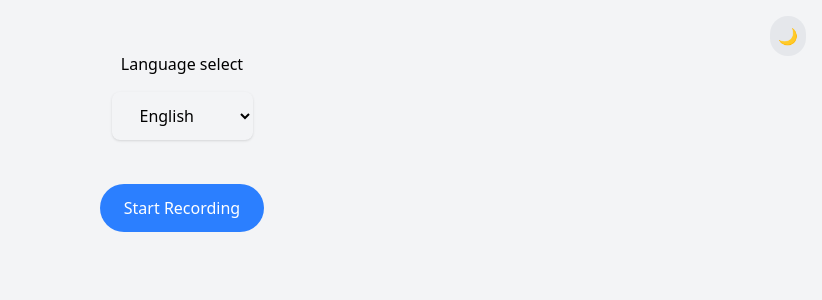
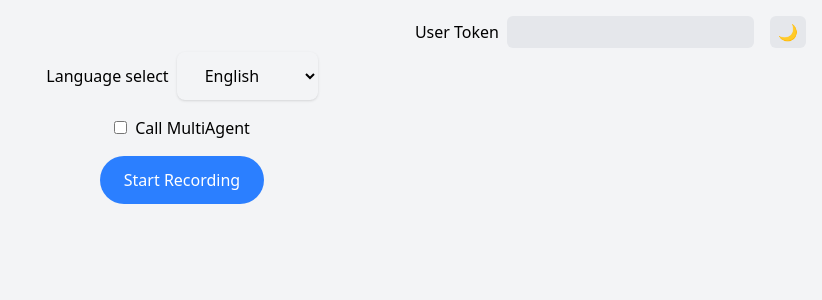
Before and after one commit to dheeraj-120501/talkyy, a React (Vite) app: page / in a window 1280 px wide. Shown: the top 300 px of the page, without its empty margins (458-1280 px from the left). Built offline with nearby package versions, Linux system fonts and the light colour scheme.

Commit message:
Add checkbox to call multiagent (WIP)

```diff
--- a/src/App.tsx
+++ b/src/App.tsx
@@ -1,20 +1,34 @@
 import { useDarkMode } from "./hooks/useDarkMode";
 import Recorder from "./components/Recorder";
+import { useState } from "react";
 
 function App() {
   const { isDarkMode, toggleDarkMode } = useDarkMode();
+  const [userToken, setUserToken] = useState<string | null>(null);
 
   return (
     <div className="min-h-screen bg-gray-100 dark:bg-gray-900 p-8">
-      <div className="fixed top-4 right-4">
+      <div className="flex gap-2 items-center fixed top-4 right-4">
+        <div>
+          <label htmlFor="user-token" className="dark:text-gray-100">
+            User Token
+          </label>
+          <input
+            id="user-token"
+            className="px-2 py-1 ml-2 dark:text-gray-200 dark:bg-gray-700 dark:hover:bg-gray-600 bg-gray-200 hover:bg-gray-50 rounded-md"
+            onChange={(e) => setUserToken(e.target.value)}
+            type={"text"}
+          />
+        </div>
+
         <button
           onClick={toggleDarkMode}
-          className="p-2 rounded-full bg-gray-200 dark:bg-gray-700 hover:bg-gray-300 dark:hover:bg-gray-600"
+          className="px-2 py-1 ml-2 rounded-md bg-gray-200 dark:bg-gray-700 hover:bg-gray-300 dark:hover:bg-gray-600"
         >
           {isDarkMode ? "🌞" : "🌙"}
         </button>
       </div>
-      <Recorder />
+      <Recorder userToken={userToken} />
     </div>
   );
 }
--- a/src/components/Recorder.tsx
+++ b/src/components/Recorder.tsx
@@ -5,6 +5,7 @@ import { useIndexedDB } from "../hooks/useIndexedDB";
 import { useState } from "react";
 import type { Language } from "../types/language";
 import type { Transcript } from "../types/transcript";
+import { base64ToBlob } from "../utils/blobConversion";
 
 const languageOptions: { value: Language; label: string }[] = [
   { label: "English", value: "en-IN" },
@@ -18,42 +19,50 @@ const languageOptions: { value: Language; label: string }[] = [
   { label: "Malyalam", value: "ml-IN" },
 ];
 
-function Recorder() {
+function Recorder({ userToken }: { userToken: string | null }) {
   const [language, setLanguage] = useState<Language>("en-IN");
+  const [callMultiAgent, setCallMultiAgent] = useState(false);
 
   const {
     records: transcripts,
     addRecord: addTranscript,
     deleteRecord: deleteTranscript,
     deleteAllRecords: deleteAllTranscripts,
-  } = useIndexedDB<Transcript>("transcript");
+  } = useIndexedDB<Transcript>("transcript", 1);
 
   const { isTranscribing, transcribe } = useTranscriber(
-    (audio, transcript, language) => {
-      console.log(audio, transcript, language);
+    (audio, response, language) => {
       return addTranscript({
         id: crypto.randomUUID(),
-        blob: audio,
+        questionAudio: audio,
         timestamp: new Date(),
-        transcript,
+        question: response.transcription,
         language,
+        answer: response.answer,
+        answerAudio: response.answer_audio
+          ? base64ToBlob(response.answer_audio)
+          : null,
       });
     },
   );
 
   const { isRecording, startRecording, stopRecording } = useAudioRecorder(
-    (audio: Blob) => transcribe(audio, language),
+    (audio: Blob) => transcribe(audio, language, callMultiAgent, userToken),
   );
 
   return (
     <div className="max-w-2xl mx-auto mt-5 space-y-8">
       <div className="flex flex-col items-center gap-4">
-        <label className="text-md dark:text-gray-200" htmlFor="language-select">
+        <div>
+          <label
+            className="text-md dark:text-gray-200"
+            htmlFor="language-select"
+          >
             Language select
           </label>
           <select
-          className="rounded-lg px-6 py-3 mb-7 shadow font-medium dark:text-gray-100 hover:bg-gray-50 dark:bg-gray-700 dark:hover:bg-gray-600"
-          name="language-select"
+            className="rounded-lg px-6 py-3 ml-2 shadow font-medium dark:text-gray-100 hover:bg-gray-50 dark:bg-gray-700 dark:hover:bg-gray-600"
+            id="language-select"
             defaultValue={language}
             onChange={(e) => setLanguage(e.target.value as Language)}
           >
@@ -67,6 +76,19 @@ function Recorder() {
               },
             )}
           </select>
+        </div>
+
+        <div>
+          <input
+            type="checkbox"
+            id="call-multi-agent"
+            defaultChecked={callMultiAgent}
+            onChange={(e) => setCallMultiAgent(e.target.checked)}
+          />
+          <label htmlFor="call-multi-agent" className="ml-2 dark:text-gray-100">
+            Call MultiAgent
+          </label>
+        </div>
 
         <button
           onClick={isRecording ? stopRecording : startRecording}
--- a/src/components/TranscriptItem.tsx
+++ b/src/components/TranscriptItem.tsx
@@ -27,7 +27,9 @@ export const TranscriptItem = ({
 
   const playRecording = () => {
     if (!audioRef.current) {
-      audioRef.current = new Audio(URL.createObjectURL(transcript.blob));
+      audioRef.current = new Audio(
+        URL.createObjectURL(transcript.questionAudio),
+      );
       audioRef.current.onended = () => setIsPlaying(false);
     }
     audioRef.current.play();
@@ -51,7 +53,7 @@ export const TranscriptItem = ({
             {transcript.timestamp.toLocaleString()}
           </div>
           <div className="text-lg dark:text-gray-100 truncate px-1">
-            {transcript.transcript}
+            {transcript.question}
           </div>
         </div>
 
@@ -117,14 +119,14 @@ export const TranscriptItem = ({
           </h3>
 
           <div className="bg-gray-50 dark:bg-gray-700 dark:text-gray-200 p-4 rounded-lg">
-            {transcript.transcript}
+            {transcript.question}
           </div>
 
           <div className="flex items-center justify-between">
             <div className="text-sm text-gray-500 dark:text-gray-400">
               {transcript.timestamp.toLocaleString()}
               {" - "}
-              {(transcript.blob.size / 1024).toFixed(2)} KB
+              {(transcript.questionAudio.size / 1024).toFixed(2)} KB
             </div>
             <div className="flex items-center gap-2">
               <button
--- a/src/hooks/useIndexedDB.ts
+++ b/src/hooks/useIndexedDB.ts
@@ -1,14 +1,14 @@
 import { useEffect, useState } from "react";
 import { openDB, type IDBPDatabase } from "idb";
 
-export const useIndexedDB = <T>(storeName: string) => {
+export const useIndexedDB = <T>(storeName: string, dbVersion: number) => {
   const [records, setRecords] = useState<T[]>([]);
   const dbName = "MyDatabase";
   const indexName = storeName + "TimestampIdx";
 
   useEffect(() => {
     const initDB = async () => {
-      const db = await openDB(dbName, 1, {
+      const db = await openDB(dbName, dbVersion, {
         upgrade(db) {
           const store = db.createObjectStore(storeName, { keyPath: "id" }); // Use string key
           store.createIndex(indexName, "timestamp");
@@ -29,19 +29,19 @@ export const useIndexedDB = <T>(storeName: string) => {
 
   const addRecord = async (record: T) => {
     console.log(record, storeName);
-    const db = await openDB(dbName);
+    const db = await openDB(dbName, dbVersion);
     await db.add(storeName, record);
     await loadRecords(db); // Reload users after adding
   };
 
   const deleteRecord = async (id: string) => {
-    const db = await openDB(dbName);
+    const db = await openDB(dbName, dbVersion);
     await db.delete(storeName, id);
     await loadRecords(db);
   };
 
   const deleteAllRecords = async () => {
-    const db = await openDB(dbName);
+    const db = await openDB(dbName, dbVersion);
     await db.clear(storeName);
     await loadRecords(db);
   };
--- a/src/hooks/useTranscriber.ts
+++ b/src/hooks/useTranscriber.ts
@@ -1,15 +1,26 @@
 import { useState } from "react";
 import type { Language } from "../types/language";
+import type { TranscriberResponse } from "../types/transcriberResponse";
 
-const callApi = async (audio: Blob, language: Language) => {
+const callApi = async (
+  audio: Blob,
+  language: Language,
+  call_multi_agent: boolean,
+  userToken: string | null,
+): Promise<TranscriberResponse> => {
   const formdata = new FormData();
   formdata.append("audio_file", audio, "sample.wav");
   formdata.append("language", language);
   formdata.append("vocabulary", "[]");
+  formdata.append("call_multi_agent", call_multi_agent.toString());
+
+  const headers = new Headers();
+  if (userToken) headers.append("user-token", userToken);
 
   const requestOptions = {
     method: "POST",
     body: formdata,
+    headers: headers,
   };
 
   const response = await fetch(
@@ -22,19 +33,29 @@ const callApi = async (audio: Blob, language: Language) => {
 export const useTranscriber = (
   onTranscribeComplete: (
     audio: Blob,
-    transcript: string,
+    response: TranscriberResponse,
     language: Language,
   ) => Promise<void>,
 ) => {
   const [isTranscribing, setIsTranscribing] = useState(false);
 
-  const transcribe = async (audio: Blob, language: Language) => {
+  const transcribe = async (
+    audio: Blob,
+    language: Language,
+    call_multi_agent: boolean,
+    userToken: string | null,
+  ) => {
     setIsTranscribing(true);
 
     try {
-      const transcript = await callApi(audio, language);
-      console.log(transcript);
-      await onTranscribeComplete(audio, transcript.transcription, language);
+      const response = await callApi(
+        audio,
+        language,
+        call_multi_agent,
+        userToken,
+      );
+      console.log(response);
+      await onTranscribeComplete(audio, response, language);
       setIsTranscribing(false);
     } catch {
       setIsTranscribing(false);
--- /dev/null
+++ b/src/types/transcriberResponse.ts
@@ -0,0 +1,12 @@
+export interface TranscriberResponse {
+  transcription: string;
+  answer: string | null;
+  answer_audio: AudioResponse | null;
+}
+
+export interface AudioResponse {
+  filename: string;
+  mime_type: string;
+  audio_base64: string;
+  size: number;
+}
--- a/src/types/transcript.ts
+++ b/src/types/transcript.ts
@@ -1,9 +1,11 @@
 import type { Language } from "./language";
 
 export interface Transcript {
-  blob: Blob;
+  questionAudio: Blob;
   timestamp: Date;
   id: string;
   language: Language;
-  transcript: string;
+  question: string;
+  answer: string | null;
+  answerAudio: Blob | null;
 }
--- /dev/null
+++ b/src/utils/blobConversion.ts
@@ -0,0 +1,12 @@
+import type { AudioResponse } from "../types/transcriberResponse";
+
+export const base64ToBlob = (audio_response: AudioResponse): Blob => {
+  const binaryString = atob(audio_response.audio_base64);
+  const byteArray = new Uint8Array(binaryString.length);
+
+  for (let i = 0; i < binaryString.length; i++) {
+    byteArray[i] = binaryString.charCodeAt(i);
+  }
+
+  return new Blob([byteArray], { type: audio_response.mime_type });
+};
--- a/src/utils/download.ts
+++ b/src/utils/download.ts
@@ -6,7 +6,7 @@ export const downloadTranscripts = async (transcripts: Transcript[]) => {
 
   // Add recordings
   transcripts.forEach((recording: Transcript) => {
-    zip.file(`${recording.id}.wav`, recording.blob);
+    zip.file(`${recording.id}.wav`, recording.questionAudio);
   });
 
   // Add transcripts
@@ -14,7 +14,7 @@ export const downloadTranscripts = async (transcripts: Transcript[]) => {
     return {
       id: recording.id,
       file: `${recording.id}.wav`,
-      transcript: recording.transcript,
+      transcript: recording.question,
       language: recording.language,
     };
   });
```
Lines whose indentation alone changed are shown as unchanged.
